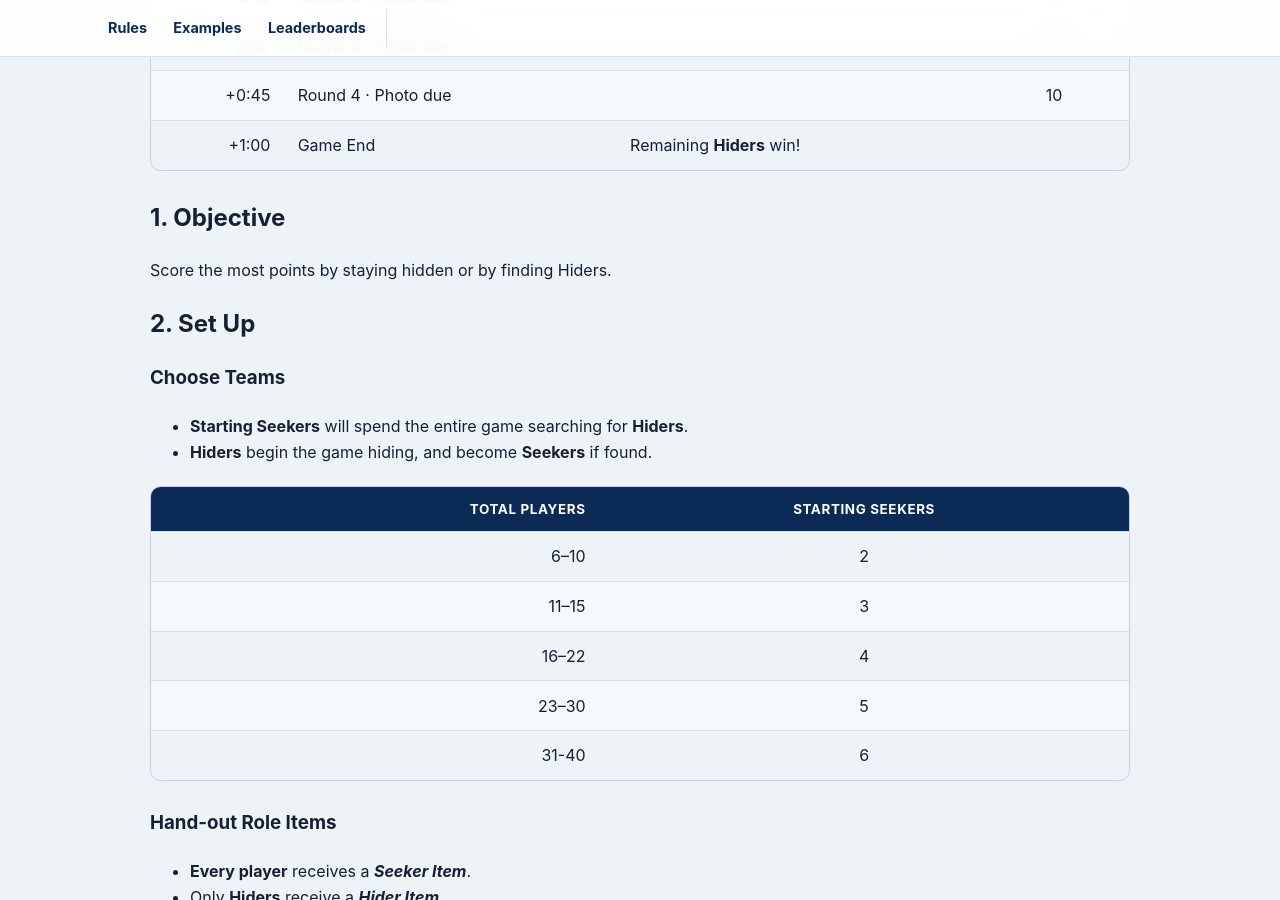
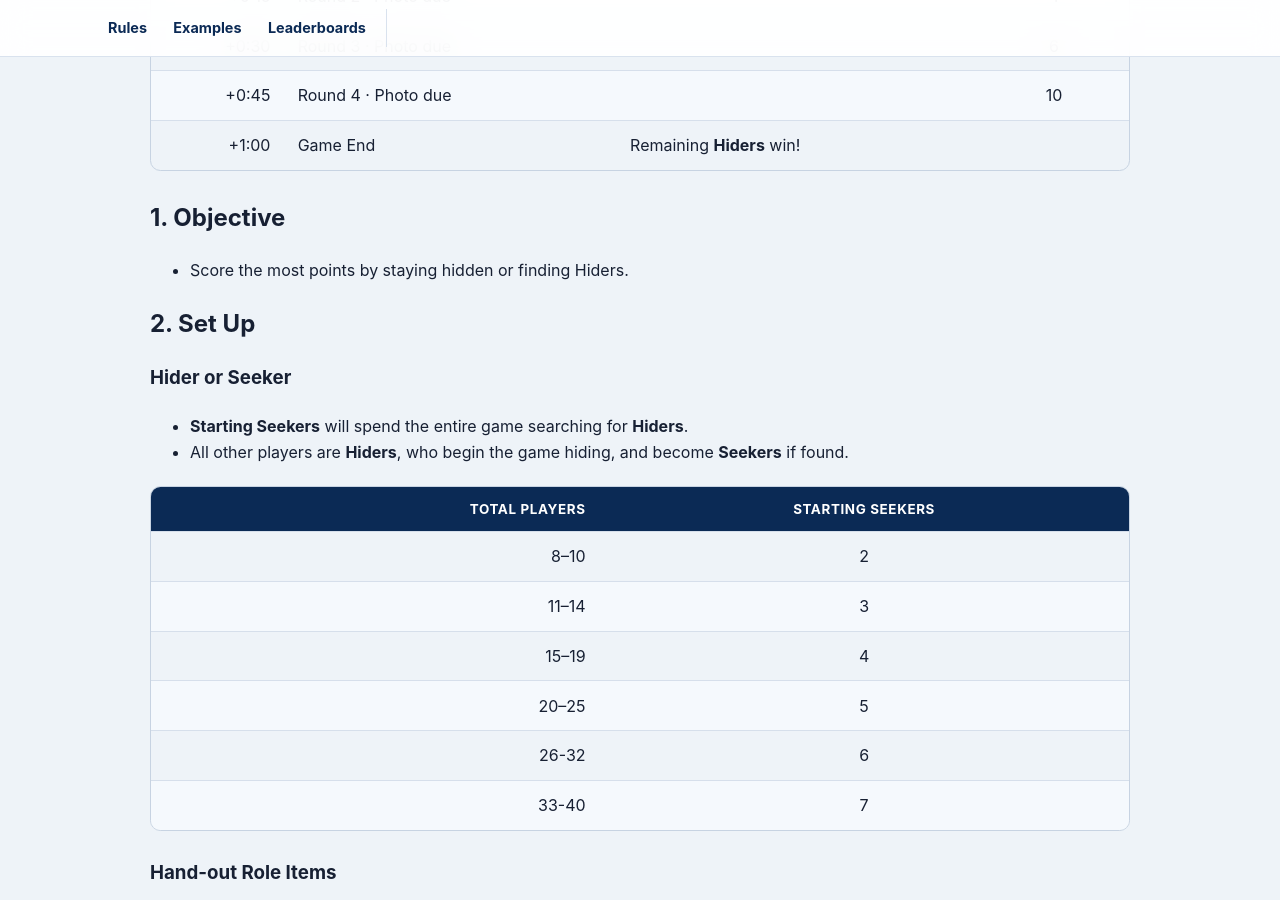
Before and after one commit to mmaxin/hide-and-seek-game, a Jekyll site: the page built from rules.md, in a window 1280 px wide and 900 px high, scrolled down 687 px. Built offline with Jekyll 4.4.1, drawn with Linux system fonts in a browser that asks for light colours; our own code applies the rules of GitHub Pages for plain Markdown files.

Commit message:
Set Up: Hider or Seeker

```diff
--- a/rules.md
+++ b/rules.md
@@ -15,16 +15,16 @@
 ## 1. Objective
 {: #objective }
 
-Score the most points by staying hidden or by finding Hiders.
+- Score the most points by staying hidden or finding Hiders.
 
 
 
 ## 2. Set Up
-### Choose Teams
+### Hider or Seeker
 {: #teams }
 
 - **Starting Seekers** will spend the entire game searching for **Hiders**.
-- **Hiders** begin the game hiding, and become **Seekers** if found.
+- All other players are **Hiders**, who begin the game hiding, and become **Seekers** if found.
 
 
 {% comment %}
@@ -35,11 +35,12 @@ Score the most points by staying hidden or by finding Hiders.
 
 | Total Players | Starting Seekers |
 |---:|:---:|
-| 6–10 | 2 |
-| 11–15 | 3 |
-| 16–22 | 4 |
-| 23–30 | 5 |
-| 31-40 | 6 |
+| 8–10 | 2 |
+| 11–14 | 3 |
+| 15–19 | 4 |
+| 20–25 | 5 |
+| 26-32 | 6 |
+| 33-40 | 7 |
 {% comment %}
 | 31+ | 6+ or split into two games |
 {% endcomment %}
```
